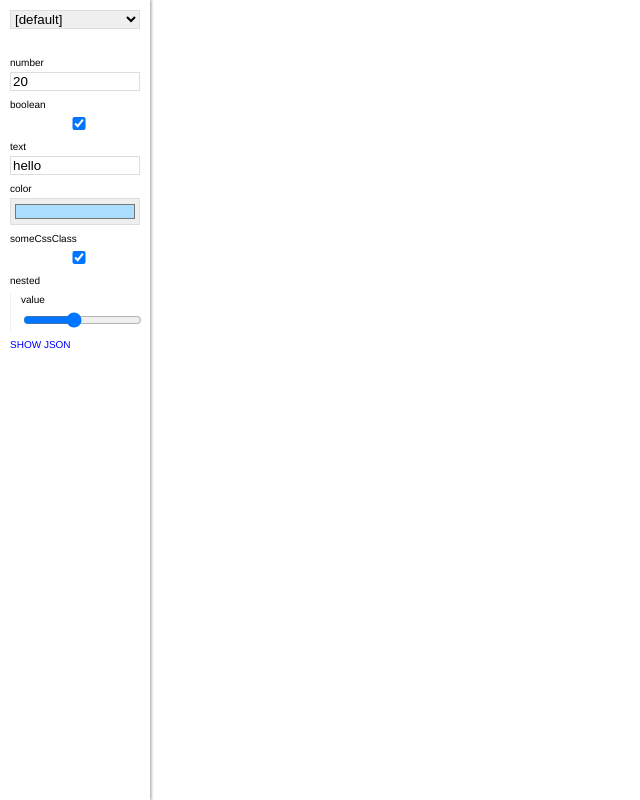
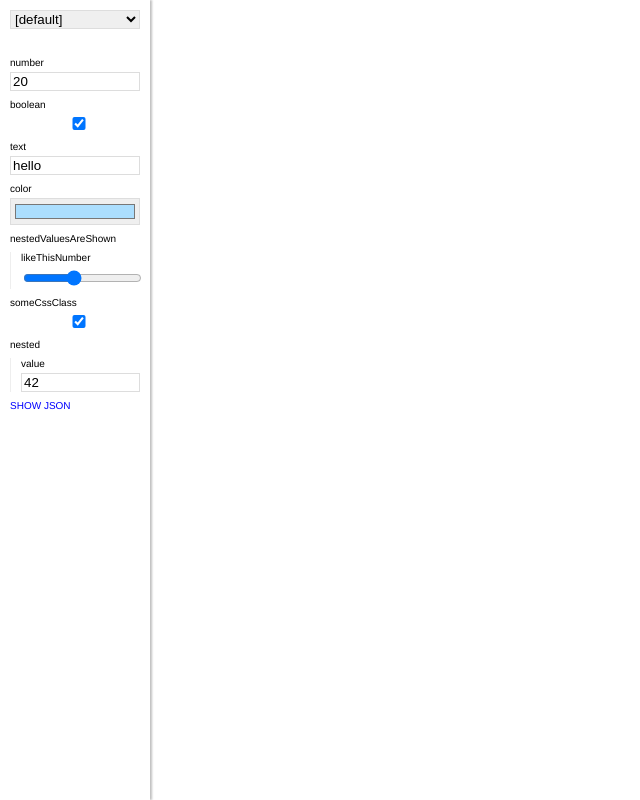
Before and after one commit to fzembow/config-panel, a plain HTML site: page index.html in a window 1280 px wide. Shown: the whole page, without its empty margins (0-640 px from the left). Drawn offline with Linux system fonts and the light colour scheme.

Commit message:
Don't copy nonexistent keypaths from local

```diff
--- a/config_panel.js
+++ b/config_panel.js
@@ -122,13 +122,13 @@ const PANEL_HTML = `
 
 const VALID_GLOBAL_OPTIONS = {
   alwaysExpanded: 'boolean',
-  localStoragePrefix: 'string'
+  localStoragePrefix: 'string',
+  hidden: 'array',
 };
 
 
 const VALID_KEY_OPTIONS = {
-  callback: 'function',
-  hidden: 'boolean',
+  onChange: 'function',
   applyCssClass: 'boolean',
   reload: 'boolean',
   type: value => ['color', 'number', 'range', 'text'].includes(value),
@@ -140,12 +140,12 @@ const VALID_KEY_OPTIONS = {
 
 const DEFAULT_PRESET_LABEL = '[default]';
 const NEW_PRESET_LABEL = 'new...';
+const DEFAULT_LOCALSTORAGE_PREFIX = 'config-panel-';
 
 
 ConfigPanel = function(config, options = {}){
   this.options = options;
-  // TODO: Make this based on options, the URL or something like that.
-  this.localStorageKey = options.localStorageKey ? options.localStorageKey : 'config-panel-';
+  this.localStorageKey = options.localStorageKey ? options.localStorageKey : DEFAULT_LOCALSTORAGE_PREFIX;
 
   if (!config) {
     throw new Error('You must instantiate ConfigPanel with a config object');
@@ -158,8 +158,10 @@ ConfigPanel = function(config, options = {}){
 
   const localData = this.loadLocalData();
   Object.assign(this.config, localData.config);
+
   this.presets = localData.presets;
   if (localData.currentPresetName) {
+    // TODO: Load preset from url hash instead? Makes linking simpler to do.
     this.currentPresetName = localData.currentPresetName;
   }
 
@@ -264,7 +266,10 @@ ConfigPanel.prototype.validateConfigAndOptions = function(){
     }
 
     const expectedKeyType = VALID_GLOBAL_OPTIONS[key];
-    const actualKeyType = typeof this.options[key];
+    let actualKeyType = typeof this.options[key];
+    if (actualKeyType === 'object' && Array.isArray(this.options[key])) {
+      actualKeyType = 'array';
+    }
     if (actualKeyType !== expectedKeyType) {
       throw new Error(`Option ${key} is a ${actualKeyType}. Expected a ${expectedKeyType}`);
     }
@@ -315,7 +320,6 @@ ConfigPanel.prototype.validateKeyOptions = function(config, options = {}, keyPre
           }
         }
       });
-
     }
   });
 }
@@ -324,26 +328,48 @@ ConfigPanel.prototype.validateKeyOptions = function(config, options = {}, keyPre
 ConfigPanel.prototype.refreshConfigDOM = function(){
   const inputsEl = this.configPanelEl.querySelector('.cfgp-ConfigPanel-inputs');
   inputsEl.innerHTML = '';
-  this.injectConfigDOM(inputsEl, this.config, this.options.keys);
+  this.injectConfigDOM(inputsEl, this.config, this.options.keys, this.options.hidden);
 }
 
 
-ConfigPanel.prototype.injectConfigDOM = function(parentEl, config, options = {}){
+ConfigPanel.prototype.injectConfigDOM = function(
+    parentEl,
+    config,
+    keyOptions = {},
+    hiddenKeyPaths = []){
+
   Object.keys(config).forEach(key => {
-
-    if (options[key] && options[key].hidden === true) {
+    if (hiddenKeyPaths.includes(key)) {
       return;
     }
 
     if (typeof config[key] == 'object') {
+      // Don't show objects with no keys.
+      const childKeys = Object.keys(config[key]);
+      if (childKeys.length === 0) {
+        return;
+      }
+
+      // Recurse into objects
+      const relevantHiddenKeyPaths = hiddenKeyPaths
+          .filter(path => path.startsWith(key))
+          .map(path => path.replace(new RegExp(`${key}.`, 'g'), ''));
+
+      // Don't show objects with all hidden keys
+      if (childKeys.filter(key => !relevantHiddenKeyPaths.includes(key)).length === 0) {
+        return;
+      }
+
       const container = this.createNestedConfigContainer(key);
       parentEl.appendChild(container);
+
       this.injectConfigDOM(
           container.querySelector('.cfgp-ConfigPanel-inputs'),
           config[key],
-          options[key]);
+          keyOptions[key],
+          relevantHiddenKeyPaths);
     } else {
-      parentEl.appendChild(this.createInput(config, key, options[key]));
+      parentEl.appendChild(this.createInput(config, key, keyOptions[key]));
     }
   });
 }
@@ -367,7 +393,6 @@ ConfigPanel.prototype.createInput = function(config, key, options = {}){
   const input = document.createElement('input');
   input.className = 'cfgp-ConfigPanel-input';
 
-  // TODO: Allow explicit configuration of type.
   const type = options.type ? options.type : this.detectInputType(config[key]);
   input.type = type;
 
@@ -408,13 +433,11 @@ ConfigPanel.prototype.createInput = function(config, key, options = {}){
     container.classList.add('changed');
 
     this.saveConfigToStorage();
-
     this.checkIfReloadRequired();
-
     this.refreshPresets();
 
-    if (options.callback) {
-      options.callback(newValue, oldValue);
+    if (options.onChange) {
+      options.onChange(newValue, oldValue);
     }
 
     if (options.applyCssClass) {
@@ -519,13 +542,26 @@ ConfigPanel.prototype.loadLocalData = function(){
 
   const parsedData = JSON.parse(data);
 
-  // Don't use deletion, instead use selective copying / creation
+  // Find the keys that are still relevant, if the shape of the config
+  // has changed since what was saved in localStorage.
+  const valuesAtKeyPaths = getValuesAtAllKeyPaths([parsedData.config, this.config]);
+  const keyPathsToCopy = valuesAtKeyPaths
+      .filter(path => {
+        return path.values[0] !== undefined && path.values[1] !== undefined;
+      })
 
-  const diffs = this.getDifferingKeyPaths(parsedData.config, this.config);
-  diffs.forEach(keyPath => {
-    deleteValueAtKeyPath(parsedData.config, keyPath);
-  });
-  return parsedData;
+  const hiddenKeyPaths = this.options.hidden || [];
+  const loadedConfig = {}
+  keyPathsToCopy
+      .filter(path => !hiddenKeyPaths.includes(path.keyPath))
+      .forEach(path => {
+        setValueAtKeyPath(this.config, path.keyPath, path.values[0]);
+      });
+
+  return {
+    config: loadedConfig,
+    presets: parsedData.presets || {}
+  }
 }
 
 
@@ -672,6 +708,7 @@ function getAllKeyPaths(obj, prefixPath = ''){
   return keys;
 }
 
+
 function getValueAtKeyPath(obj, keyPath) {
   const keys = keyPath.split('.');
   let key = keys.shift();
@@ -687,6 +724,19 @@ function getValueAtKeyPath(obj, keyPath) {
   return obj;
 }
 
+
+function setValueAtKeyPath(obj, keyPath, value) {
+  // TODO: Ensure that setting a non-existent keyPath fails.
+  const keys = keyPath.split('.');
+  let key = keys.shift();
+  while (keys.length > 0) {
+    obj = obj[key];
+    key = keys.shift();
+  }
+  obj[key] = value;
+}
+
+
 function deleteValueAtKeyPath(obj, keyPath) {
   const keys = keyPath.split('.');
   let key = keys.shift();
--- a/index.html
+++ b/index.html
@@ -11,7 +11,14 @@
         boolean: true,
         text: 'hello',
         color: '#abdefe',
-        hidden: 'will not be shown',
+
+        nestedValuesAreShown: {
+          likeThisNumber: 42,
+          butThisWillNot: {
+            becauseOf: 'the `hidden` option'
+          },
+        },
+
         someCssClass: true,
         nested: {
           value: 42
@@ -19,24 +26,26 @@
       };
 
       const options = {
+
         alwaysExpanded: true,
         localStoragePrefix: 'my-key-',
+        hidden: ['nestedValuesAreShown.butThisWillNot'],
 
         keys: {
           number: {
             reload: true
           },
           color: {
-            callback: (newValue, oldValue) => { console.log(newValue, oldValue); }
-          },
-          hidden: {
-            hidden: true
+            onChange: (newValue, oldValue) => {
+              console.log(newValue, oldValue);
+            }
           },
           someCssClass: {
             applyCssClass: true
           },
-          nested: {
-            value: {
+
+          nestedValuesAreShown: {
+            likeThisNumber: {
               type: 'range',
               min: 4,
               max: 100,
@@ -48,8 +57,6 @@
 
       const panel = new ConfigPanel(config, options);
 
-      console.log(getAllKeyPaths(config))
-
     </script>
   </body>
 </html>
```
Also changed, not shown: 1 other file.
